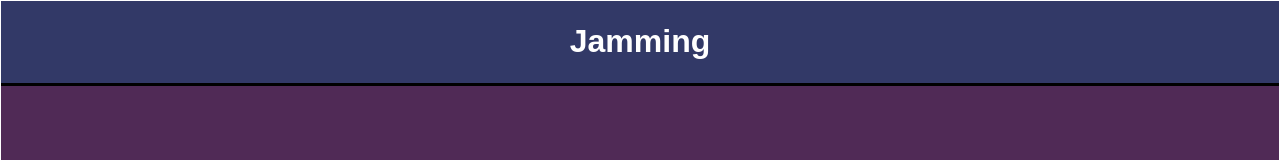
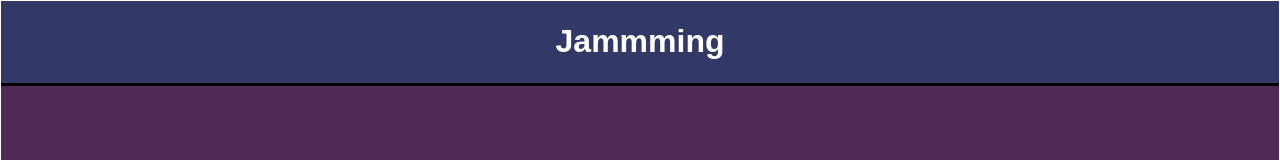
Before and after one commit to memelopez/Jamming, a React (Create React App) app: page / in a window 1280 px wide. Shown: the top 160 px of the page. Built offline with nearby package versions, Linux system fonts and the light colour scheme.

Commit message:
Add span to change color of jamming

```diff
--- a/src/App.js
+++ b/src/App.js
@@ -6,7 +6,7 @@ function App() {
   return (
     <div className="App">
       <div className="header">
-        <h1>Jamming</h1>
+        <h1>Ja<span className="mmsInsideJamming">mmm</span>ing</h1>
       </div>
       <SearchBar />
       <SearchResults />
```
